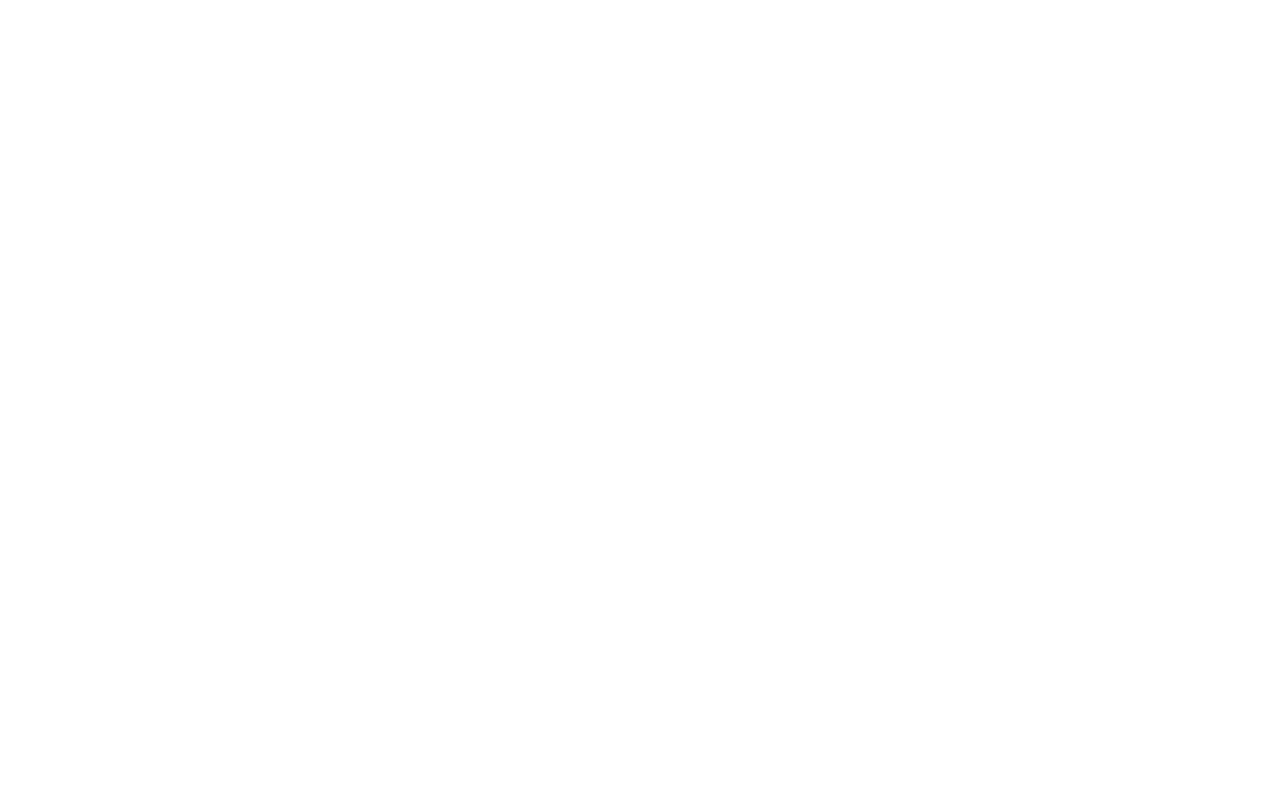
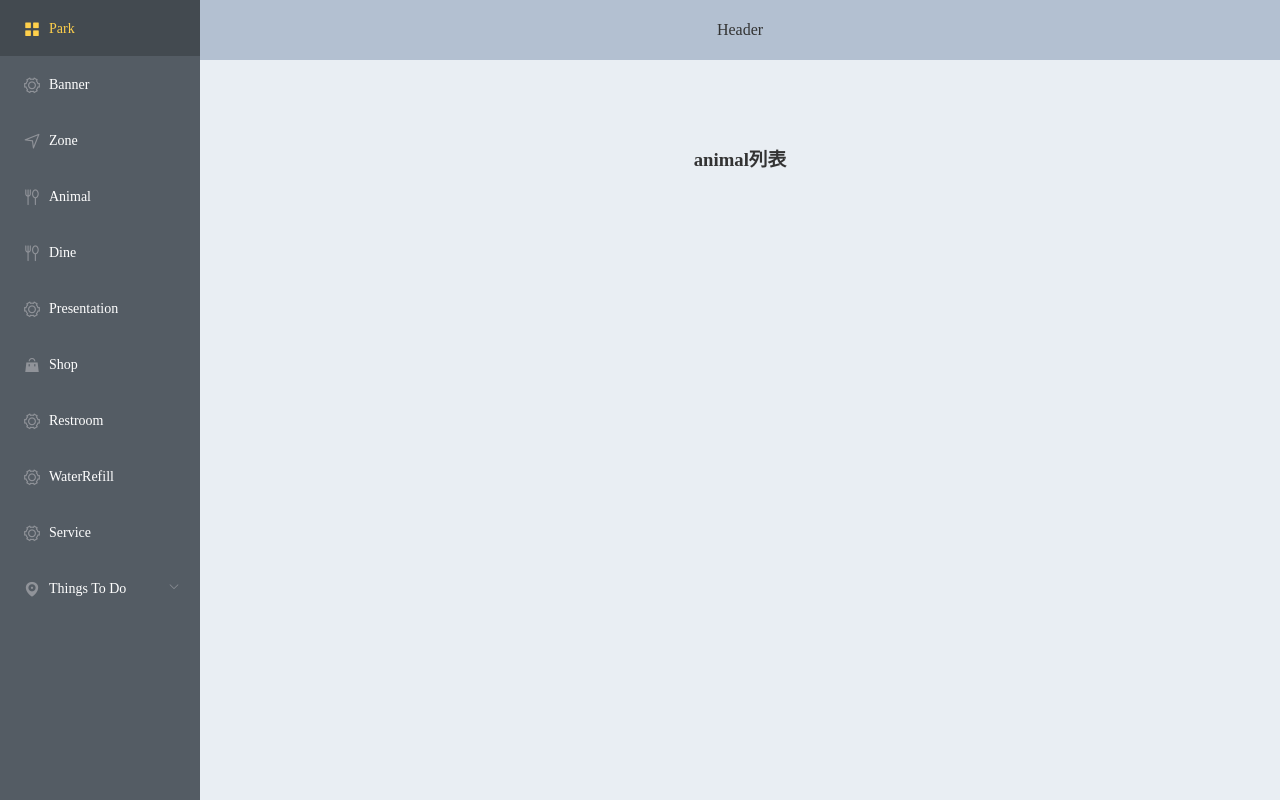
Before and after one commit to Iiuqingshan/mfa-cms, a Vue app: page /animals in a window 1280 px wide. Built offline with nearby package versions, Linux system fonts and the light colour scheme.

Commit message:
feat: add some page.

```diff
--- /dev/null
+++ b/src/views/animal/AnimalList.vue
@@ -0,0 +1,13 @@
+<template>
+  <h1>animal列表</h1>
+</template>
+
+<script>
+export default {
+
+}
+</script>
+
+<style>
+
+</style>
--- /dev/null
+++ b/src/views/banner/BannerList.vue
@@ -0,0 +1,13 @@
+<template>
+  <h1>banner列表</h1>
+</template>
+
+<script>
+export default {
+
+}
+</script>
+
+<style>
+
+</style>
--- /dev/null
+++ b/src/views/dine/DineList.vue
@@ -0,0 +1,13 @@
+<template>
+  <h1>dine列表</h1>
+</template>
+
+<script>
+export default {
+
+}
+</script>
+
+<style>
+
+</style>
--- a/src/views/layout.vue
+++ b/src/views/layout.vue
@@ -19,35 +19,35 @@
                   <i class="el-icon-setting"></i>
                   <span slot="title">Banner</span>
                 </el-menu-item>
-                <el-menu-item index="3">
+                <el-menu-item index="/zones">
                   <i class="el-icon-position"></i>
                   <span slot="title">Zone</span>
                 </el-menu-item>
-                <el-menu-item index="4">
+                <el-menu-item index="/animals">
                   <i class="el-icon-fork-spoon"></i>
                   <span slot="title">Animal</span>
                 </el-menu-item>
-                <el-menu-item index="5">
+                <el-menu-item index="/dines">
                   <i class="el-icon-fork-spoon"></i>
                   <span slot="title">Dine</span>
                 </el-menu-item>
-                <el-menu-item index="6">
+                <el-menu-item index="/presentations">
                   <i class="el-icon-setting"></i>
                   <span slot="title">Presentation</span>
                 </el-menu-item>
-                <el-menu-item index="7">
+                <el-menu-item index="/shops">
                   <i class="el-icon-s-goods"></i>
                   <span slot="title">Shop</span>
                 </el-menu-item>
-                <el-menu-item index="8">
+                <el-menu-item index="/restrooms">
                   <i class="el-icon-setting"></i>
                   <span slot="title">Restroom</span>
                 </el-menu-item>
-                <el-menu-item index="9">
+                <el-menu-item index="/waterrefills">
                   <i class="el-icon-setting"></i>
                   <span slot="title">WaterRefill</span>
                 </el-menu-item>
-                <el-menu-item index="10">
+                <el-menu-item index="/services">
                   <i class="el-icon-setting"></i>
                   <span slot="title">Service</span>
                 </el-menu-item>
--- /dev/null
+++ b/src/views/presentation/PresentationList.vue
@@ -0,0 +1,13 @@
+<template>
+  <h1>show列表</h1>
+</template>
+
+<script>
+export default {
+
+}
+</script>
+
+<style>
+
+</style>
--- /dev/null
+++ b/src/views/restroom/RestroomList.vue
@@ -0,0 +1,13 @@
+<template>
+  <h1>restroom列表</h1>
+</template>
+
+<script>
+export default {
+
+}
+</script>
+
+<style>
+
+</style>
--- /dev/null
+++ b/src/views/service-category/ServiceList.vue
@@ -0,0 +1,13 @@
+<template>
+  <h1>Service列表</h1>
+</template>
+
+<script>
+export default {
+
+}
+</script>
+
+<style>
+
+</style>
--- /dev/null
+++ b/src/views/shop/ShopList.vue
@@ -0,0 +1,13 @@
+<template>
+  <h1>shop列表</h1>
+</template>
+
+<script>
+export default {
+
+}
+</script>
+
+<style>
+
+</style>
--- /dev/null
+++ b/src/views/water-refill/WaterRefillList.vue
@@ -0,0 +1,13 @@
+<template>
+  <h1>WaterRefill列表</h1>
+</template>
+
+<script>
+export default {
+
+}
+</script>
+
+<style>
+
+</style>
--- /dev/null
+++ b/src/views/zone/ZoneList.vue
@@ -0,0 +1,13 @@
+<template>
+  <h1>zone列表</h1>
+</template>
+
+<script>
+export default {
+
+}
+</script>
+
+<style>
+
+</style>
```
Also changed, not shown: src/router/index.js (+45 -0 lines).
